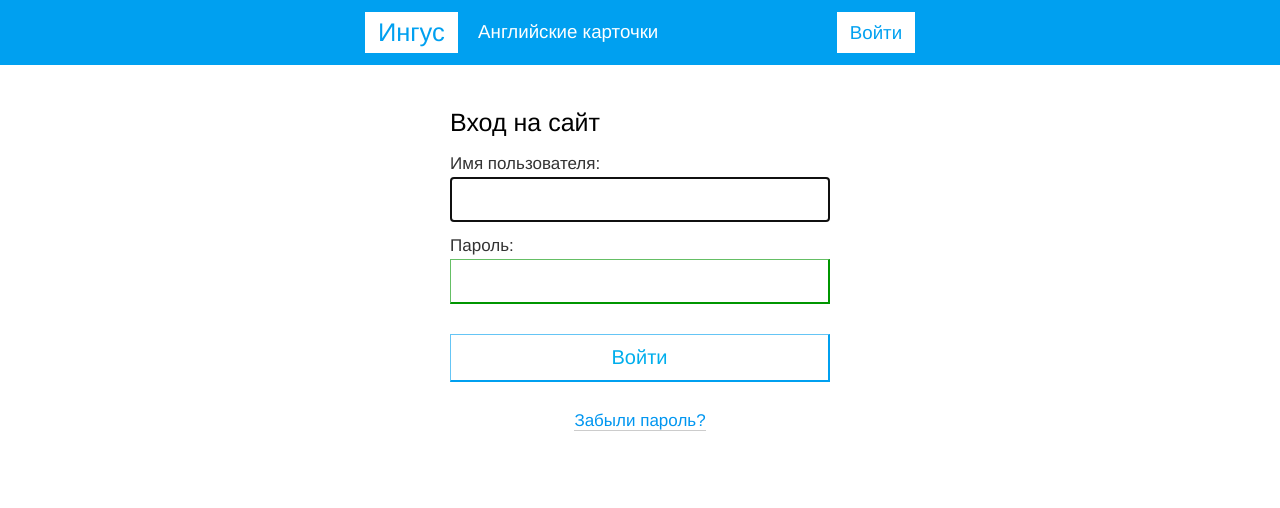
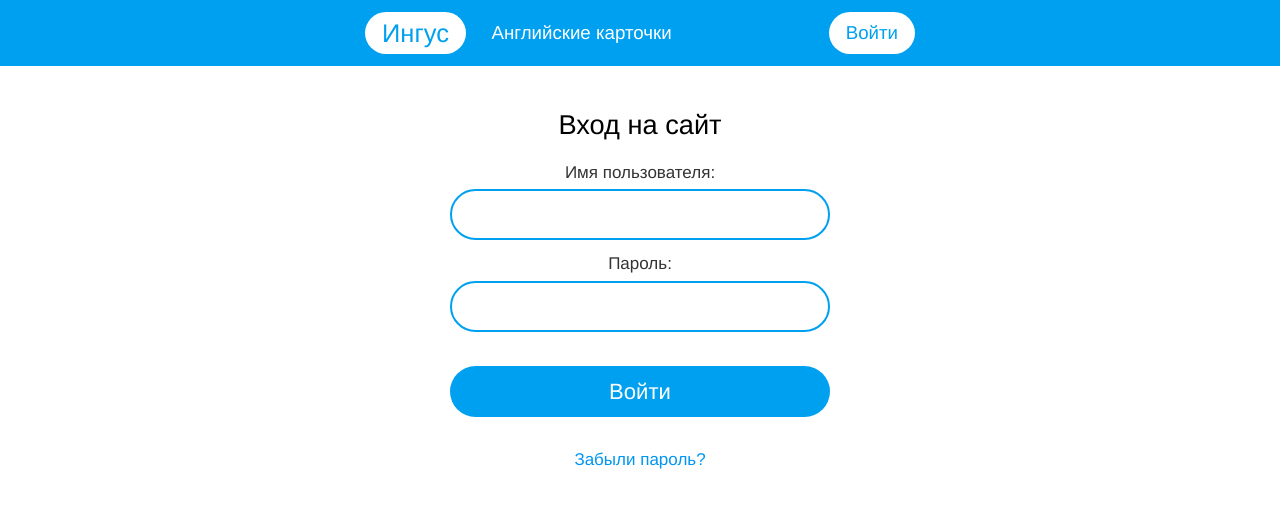
Before and after one commit to grialexey/engus, a Django app: page /accounts/login/ in a window 1280 px wide. Shown: the top 508 px of the page. Run offline with Django 3.2, Linux system fonts and the light colour scheme.

Commit message:
Design change. Make header rounder

```diff
--- a/engus/static/css/global.css
+++ b/engus/static/css/global.css
@@ -108,6 +108,7 @@ textarea {
   font-family: inherit;
   font-size: inherit;
   color: inherit;
+  -webkit-appearance: none;
 }
 .m-clearfix:before,
 .m-clearfix:after {
@@ -458,11 +459,11 @@ textarea {
   color: #0096f0;
   text-decoration: none;
   cursor: pointer;
-  border-bottom: 1px solid #ccc;
 }
 .flatcontent a:hover,
 .flatcontent a.hover {
   color: #f00;
+  text-decoration: underline;
 }
 .flatcontent img {
   max-width: 100%;
@@ -680,9 +681,12 @@ textarea {
   margin: 0;
 }
 .header__menu-slogan {
-  padding: 0.4rem 0.7rem;
+  line-height: 2.5rem;
+  height: 2.5rem;
+  -webkit-border-radius: 1.25rem;
+  border-radius: 1.25rem;
+  padding: 0 1rem;
   font-size: 1.1rem;
-  line-height: 1.5rem;
 }
 @media (max-width: 500px) {
   .header__menu-slogan {
@@ -692,20 +696,23 @@ textarea {
 .header__menu-link {
   display: block;
   font-size: 1.1rem;
-  line-height: 1.5rem;
-  border: 1px solid #fff;
+  line-height: 2.5rem;
+  height: 2.5rem;
+  -webkit-border-radius: 1.25rem;
+  border-radius: 1.25rem;
+  padding: 0 1rem;
   text-decoration: none;
   color: #fff;
-  padding: 0.4rem 0.7rem;
   -webkit-transition: background-color 0.1s, opacity 0.1s;
   -moz-transition: background-color 0.1s, opacity 0.1s;
   -o-transition: background-color 0.1s, opacity 0.1s;
   -ms-transition: background-color 0.1s, opacity 0.1s;
   transition: background-color 0.1s, opacity 0.1s;
   cursor: pointer;
+  background-color: rgba(0,0,0,0.1);
 }
 .header__menu-link:hover:not(.active):not(.loading):not(.header__menu-link--logo) {
-  background-color: rgba(0,0,0,0.1);
+  background-color: rgba(0,0,0,0.2);
 }
 .header__menu-link.active {
   background-color: #fff;
@@ -713,11 +720,9 @@ textarea {
 }
 .header__menu-link--logo {
   font-size: 1.5rem;
-  line-height: 1.5rem;
   text-decoration: none;
   color: #00a0f0;
   background-color: #fff;
-  padding: 0.4rem 0.7rem;
 }
 .page {
   line-height: 1.3;
@@ -730,7 +735,9 @@ textarea {
   line-height: 1;
 }
 .registration h1 {
-  font-size: 25px;
+  font-size: 1.6rem;
+  text-align: center;
+  margin-bottom: 1.5rem;
 }
 .registration p {
   margin: 15px 0;
@@ -742,14 +749,15 @@ textarea {
   color: #0096f0;
   text-decoration: none;
   cursor: pointer;
-  border-bottom: 1px solid #ccc;
 }
 .registration a:hover,
 .registration a.hover {
   color: #f00;
+  text-decoration: underline;
 }
 .registration form {
   margin: 20px 0;
+  text-align: center;
 }
 .registration form p {
   margin-top: 0;
@@ -778,28 +786,27 @@ textarea {
   -webkit-box-sizing: border-box;
   -moz-box-sizing: border-box;
   box-sizing: border-box;
-  padding: 11px 15px;
-  margin: 5px 0;
-  border: 1px solid #009600;
-  border-top-color: rgba(0,150,0,0.6);
-  border-left-color: rgba(0,150,0,0.6);
-  border-bottom-width: 2px;
-  border-right-width: 2px;
+  padding: 0 1.5rem;
+  margin: 0.5rem 0;
+  height: 3rem;
+  line-height: 3rem;
+  -webkit-border-radius: 1.5rem;
+  border-radius: 1.5rem;
+  border: 2px solid #00a0f0;
   -webkit-box-shadow: none;
   box-shadow: none;
-  -webkit-border-radius: 0;
-  border-radius: 0;
-  -webkit-appearance: none;
+  outline: none;
 }
 .registration form input[type=submit] {
-  margin: 30px 0;
-  font-size: 20px;
-  color: #00aeec;
-  background-color: #fff;
-  border: 1px solid #00a0f0;
-  border-top-color: rgba(0,160,240,0.6);
-  border-left-color: rgba(0,160,240,0.6);
-  border-bottom-width: 2px;
-  border-right-width: 2px;
+  margin: 2rem 0;
+  font-size: 1.3rem;
+  color: #fff;
+  background-color: #00a0f0;
+  border: none;
   cursor: pointer;
 }
+.registration form input[type=submit]:hover {
+  opacity: 0.7;
+  -ms-filter: "progid:DXImageTransform.Microsoft.Alpha(Opacity=70)";
+  filter: alpha(opacity=70);
+}
--- a/engus/static/frontend/stylus/hacks.styl
+++ b/engus/static/frontend/stylus/hacks.styl
@@ -14,6 +14,7 @@ input, select, button, textarea {
     font-family: inherit;
     font-size: inherit;
     color: inherit;
+    -webkit-appearance: none;
 }
 
 /* Clearfix. For modern browsers */
--- a/engus/static/frontend/stylus/mixins.styl
+++ b/engus/static/frontend/stylus/mixins.styl
@@ -2,8 +2,8 @@ link()
     color: linkColor;
     text-decoration: none;
     cursor: pointer;
-    border-bottom: 1px solid #ccc;
 
     &:hover, &.hover {
         color: red;
+        text-decoration: underline;
     }
```
Also changed, not shown: engus/static/frontend/stylus/blocks/header.styl (+10 -8 lines), engus/static/frontend/stylus/blocks/registration.styl (+20 -19 lines).
